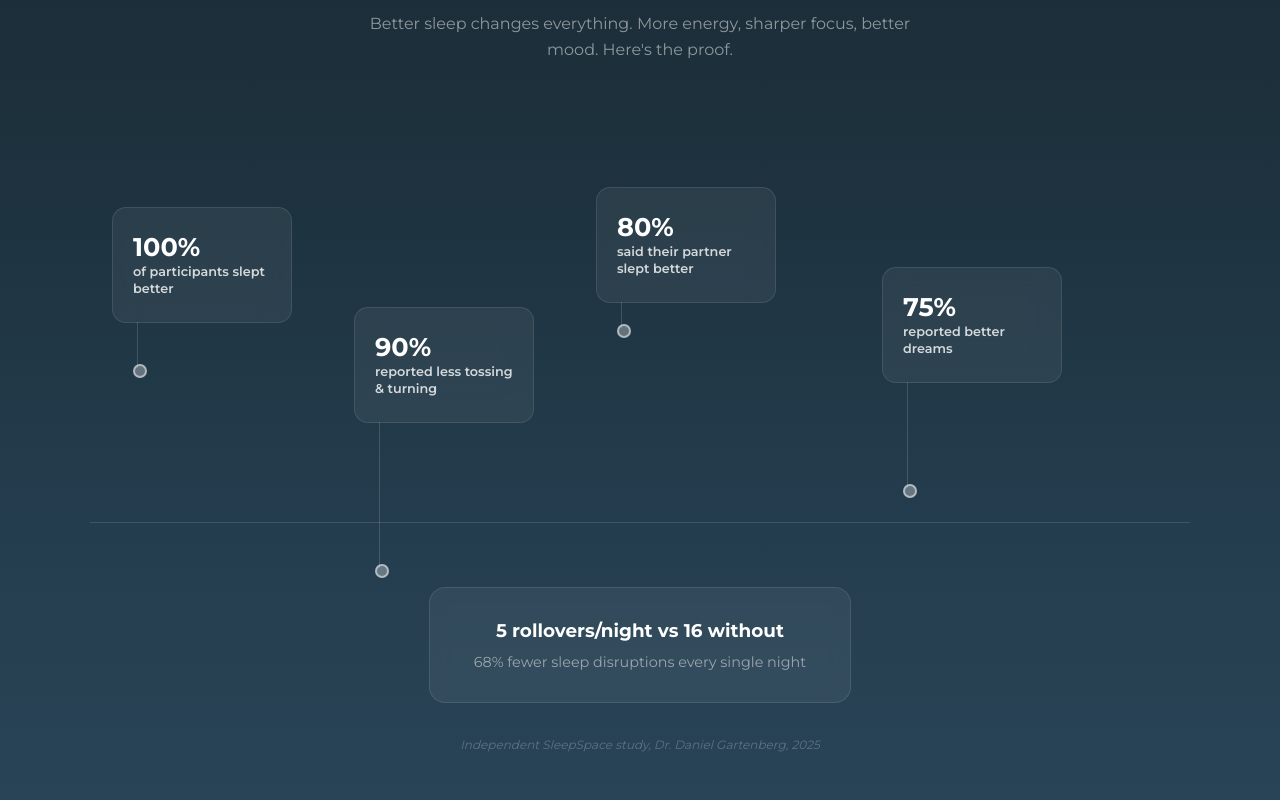
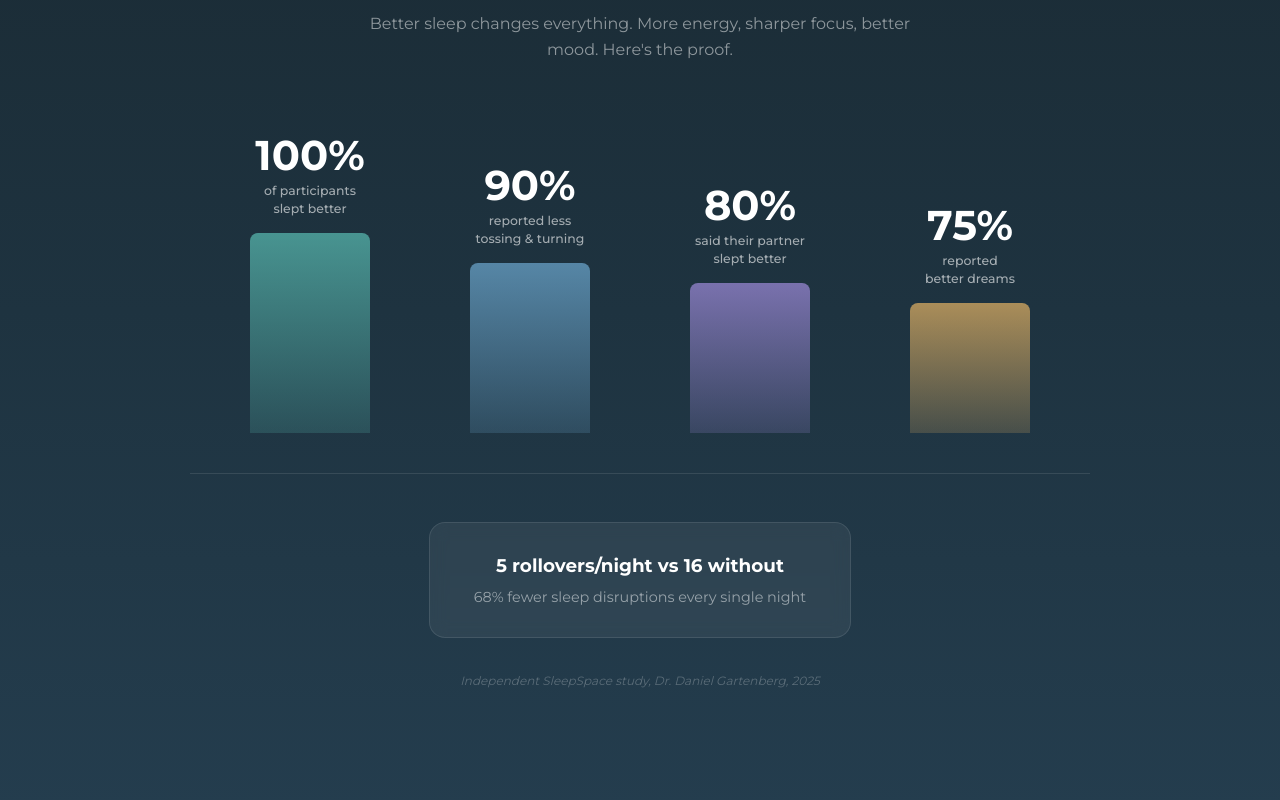
Before and after one commit to perfectlysnug-creator/landing-pages, a plain HTML site: page index.html in a window 1280 px wide. Shown: the part 4680-5480 px from the top of the page. Drawn offline with nearby package versions, Linux system fonts and the light colour scheme.

Commit message:
Clinical: animated bar chart with count-up numbers, bars rise on scroll like Eight Sleep

```diff
--- a/index.html
+++ b/index.html
@@ -926,18 +926,18 @@
             opacity: 0.85;
         }
 
-        /* Clinical Results — Eight Sleep Timeline Style */
+        /* Clinical Results — Animated Bar Chart */
         .clinical-section {
-            padding: 100px 0 60px;
-            background: linear-gradient(180deg, #1a2a33 0%, #1e3340 40%, #243d4e 70%, #2a4558 100%);
+            padding: 100px 0;
+            background: linear-gradient(180deg, #1a2a33 0%, #1e3340 50%, #243d4e 100%);
             position: relative;
             overflow: hidden;
         }
-        @media (min-width: 768px) { .clinical-section { padding: 120px 0 80px; } }
+        @media (min-width: 768px) { .clinical-section { padding: 120px 0; } }
 
         .clinical-header {
             text-align: center;
-            margin-bottom: 80px;
+            margin-bottom: 72px;
         }
 
         .clinical-header h2 {
@@ -955,138 +955,85 @@
             margin: 0 auto;
         }
 
-        .clinical-timeline {
-            position: relative;
-            max-width: 1100px;
+        .chart-container {
+            display: flex;
+            justify-content: center;
+            align-items: flex-end;
+            gap: 24px;
+            max-width: 900px;
             margin: 0 auto;
-            height: 380px;
-            display: none;
+            padding-bottom: 40px;
+            border-bottom: 1px solid rgba(255,255,255,0.1);
+            min-height: 320px;
         }
         @media (min-width: 768px) {
-            .clinical-timeline {
-                display: block;
-            }
-        }
-
-        /* Baseline */
-        .clinical-timeline::after {
-            content: '';
-            position: absolute;
-            bottom: 0;
-            left: 0;
-            right: 0;
-            height: 1px;
-            background: rgba(255,255,255,0.12);
-        }
-
-        .timeline-card {
-            position: absolute;
-            background: rgba(255,255,255,0.06);
-            border: 1px solid rgba(255,255,255,0.1);
-            border-radius: 14px;
-            padding: 24px 20px;
-            backdrop-filter: blur(12px);
-            width: 180px;
-            transition: transform 0.3s ease, background 0.3s ease;
-        }
-
-        .timeline-card:hover {
-            transform: translateY(-6px);
-            background: rgba(255,255,255,0.1);
-        }
-
-        .timeline-card .stat-label {
-            font-size: 0.7rem;
-            font-weight: 600;
-            color: rgba(255,255,255,0.5);
-            text-transform: uppercase;
-            letter-spacing: 0.05em;
-            margin-bottom: 4px;
-        }
-
-        .timeline-card .stat-number {
-            font-size: 1.6rem;
+            .chart-container { gap: 40px; }
+        }
+
+        .chart-bar-group {
+            display: flex;
+            flex-direction: column;
+            align-items: center;
+            flex: 1;
+            max-width: 180px;
+        }
+
+        .chart-stat {
+            text-align: center;
+            margin-bottom: 16px;
+            opacity: 0;
+            transform: translateY(20px);
+            transition: opacity 0.6s ease, transform 0.6s ease;
+        }
+
+        .chart-stat.animate {
+            opacity: 1;
+            transform: translateY(0);
+        }
+
+        .chart-stat .stat-number {
+            font-size: clamp(1.8rem, 4vw, 2.6rem);
             font-weight: 800;
             color: var(--white);
-            line-height: 1.2;
-            margin-bottom: 2px;
-        }
-
-        .timeline-card .stat-desc {
-            font-size: 0.8rem;
-            font-weight: 600;
-            color: rgba(255,255,255,0.8);
-            line-height: 1.3;
-        }
-
-        /* Pin stems */
-        .timeline-card::after {
-            content: '';
-            position: absolute;
-            bottom: -999px;
-            left: 24px;
-            width: 1px;
-            height: 999px;
-            background: rgba(255,255,255,0.15);
-        }
-
-        .timeline-card::before {
-            content: '';
-            position: absolute;
-            left: 20px;
-            width: 10px;
-            height: 10px;
-            border-radius: 50%;
-            background: rgba(255,255,255,0.3);
-            border: 2px solid rgba(255,255,255,0.5);
-        }
-
-        /* Card positions - staggered */
-        .tc-1 { left: 2%; bottom: 200px; }
-        .tc-1::before { bottom: -56px; }
-        .tc-1::after { height: 46px; bottom: -46px; }
-
-        .tc-2 { left: 24%; bottom: 100px; }
-        .tc-2::before { bottom: -156px; }
-        .tc-2::after { height: 146px; bottom: -146px; }
-
-        .tc-3 { left: 46%; bottom: 220px; }
-        .tc-3::before { bottom: -36px; }
-        .tc-3::after { height: 26px; bottom: -26px; }
-
-        .tc-4 { left: 72%; bottom: 140px; }
-        .tc-4::before { bottom: -116px; }
-        .tc-4::after { height: 106px; bottom: -106px; }
-
-        /* Mobile fallback grid */
-        .clinical-grid-mobile {
-            display: grid;
-            grid-template-columns: repeat(2, 1fr);
-            gap: 16px;
-        }
-        @media (min-width: 768px) {
-            .clinical-grid-mobile {
-                display: none;
-            }
-        }
-
-        .clinical-grid-mobile .timeline-card {
+            line-height: 1;
+        }
+
+        .chart-stat .stat-desc {
+            font-size: 0.78rem;
+            color: rgba(255,255,255,0.6);
+            line-height: 1.4;
+            margin-top: 6px;
+            font-weight: 500;
+        }
+
+        .chart-bar-wrapper {
+            width: 100%;
             position: relative;
-            width: auto;
-        }
-        .clinical-grid-mobile .timeline-card::after,
-        .clinical-grid-mobile .timeline-card::before {
-            display: none;
-        }
+            display: flex;
+            justify-content: center;
+        }
+
+        .chart-bar {
+            width: 100%;
+            max-width: 120px;
+            border-radius: 8px 8px 0 0;
+            height: 0;
+            transition: height 1s cubic-bezier(0.22, 0.61, 0.36, 1);
+            position: relative;
+        }
+
+        .chart-bar.animate {
+            /* heights set inline */
+        }
+
+        .chart-bar-1 { background: linear-gradient(180deg, rgba(90, 190, 180, 0.7), rgba(90, 190, 180, 0.2)); }
+        .chart-bar-2 { background: linear-gradient(180deg, rgba(110, 170, 210, 0.7), rgba(110, 170, 210, 0.2)); }
+        .chart-bar-3 { background: linear-gradient(180deg, rgba(160, 140, 220, 0.7), rgba(160, 140, 220, 0.2)); }
+        .chart-bar-4 { background: linear-gradient(180deg, rgba(230, 180, 100, 0.7), rgba(230, 180, 100, 0.2)); }
 
         .clinical-callout {
             margin-top: 48px;
             text-align: center;
-            position: relative;
-            z-index: 1;
-        }
-        @media (min-width: 768px) {
-            .clinical-callout { margin-top: 64px; }
         }
 
         .clinical-callout-box {
@@ -1116,8 +1063,6 @@
             font-style: italic;
             color: rgba(255,255,255,0.25);
             text-align: center;
-            position: relative;
-            z-index: 1;
         }
 
         /* Reviews Section — Card Grid + Categories */
@@ -2265,50 +2210,49 @@
     </section>
 
     <!-- Clinical Results -->
-    <section class="clinical-section">
+    <section class="clinical-section" id="clinical">
         <div class="container">
             <div class="clinical-header fade-in">
                 <h2>Clinically Proven Results</h2>
                 <p>Better sleep changes everything. More energy, sharper focus, better mood. Here's the proof.</p>
             </div>
 
-            <!-- Desktop: Staggered timeline -->
-            <div class="clinical-timeline fade-in">
-                <div class="timeline-card tc-1">
-                    <div class="stat-number">100%</div>
-                    <div class="stat-desc">of participants slept better</div>
-                </div>
-                <div class="timeline-card tc-2">
-                    <div class="stat-number">90%</div>
-                    <div class="stat-desc">reported less tossing & turning</div>
-                </div>
-                <div class="timeline-card tc-3">
-                    <div class="stat-number">80%</div>
-                    <div class="stat-desc">said their partner slept better</div>
-                </div>
-                <div class="timeline-card tc-4">
-                    <div class="stat-number">75%</div>
-                    <div class="stat-desc">reported better dreams</div>
-                </div>
-            </div>
-
-            <!-- Mobile: Grid fallback -->
-            <div class="clinical-grid-mobile fade-in">
-                <div class="timeline-card">
-                    <div class="stat-number">100%</div>
-                    <div class="stat-desc">of participants slept better</div>
-                </div>
-                <div class="timeline-card">
-                    <div class="stat-number">90%</div>
-                    <div class="stat-desc">reported less tossing & turning</div>
-                </div>
-                <div class="timeline-card">
-                    <div class="stat-number">80%</div>
-                    <div class="stat-desc">said their partner slept better</div>
-                </div>
-                <div class="timeline-card">
-                    <div class="stat-number">75%</div>
-                    <div class="stat-desc">reported better dreams</div>
+            <div class="chart-container" id="chart-area">
+                <div class="chart-bar-group">
+                    <div class="chart-stat" data-delay="0">
+                        <div class="stat-number" data-count="100">0%</div>
+                        <div class="stat-desc">of participants<br>slept better</div>
+                    </div>
+                    <div class="chart-bar-wrapper">
+                        <div class="chart-bar chart-bar-1" data-height="200" data-delay="0"></div>
+                    </div>
+                </div>
+                <div class="chart-bar-group">
+                    <div class="chart-stat" data-delay="200">
+                        <div class="stat-number" data-count="90">0%</div>
+                        <div class="stat-desc">reported less<br>tossing & turning</div>
+                    </div>
+                    <div class="chart-bar-wrapper">
+                        <div class="chart-bar chart-bar-2" data-height="170" data-delay="200"></div>
+                    </div>
+                </div>
+                <div class="chart-bar-group">
+                    <div class="chart-stat" data-delay="400">
+                        <div class="stat-number" data-count="80">0%</div>
+                        <div class="stat-desc">said their partner<br>slept better</div>
+                    </div>
+                    <div class="chart-bar-wrapper">
+                        <div class="chart-bar chart-bar-3" data-height="150" data-delay="400"></div>
+                    </div>
+                </div>
+                <div class="chart-bar-group">
+                    <div class="chart-stat" data-delay="600">
+                        <div class="stat-number" data-count="75">0%</div>
+                        <div class="stat-desc">reported<br>better dreams</div>
+                    </div>
+                    <div class="chart-bar-wrapper">
+                        <div class="chart-bar chart-bar-4" data-height="130" data-delay="600"></div>
+                    </div>
                 </div>
             </div>
 
@@ -3023,6 +2967,50 @@
             });
         });
 
+
+        // Clinical chart animation
+        const chartArea = document.getElementById('chart-area');
+        if (chartArea) {
+            let chartAnimated = false;
+            const chartObserver = new IntersectionObserver((entries) => {
+                entries.forEach(entry => {
+                    if (entry.isIntersecting && !chartAnimated) {
+                        chartAnimated = true;
+
+                        // Animate bars rising
+                        document.querySelectorAll('.chart-bar').forEach(bar => {
+                            const h = bar.dataset.height;
+                            const delay = parseInt(bar.dataset.delay) || 0;
+                            setTimeout(() => {
+                                bar.style.height = h + 'px';
+                            }, delay);
+                        });
+
+                        // Animate stat text appearing + count up
+                        document.querySelectorAll('.chart-stat').forEach(stat => {
+                            const delay = parseInt(stat.dataset.delay) || 0;
+                            setTimeout(() => {
+                                stat.classList.add('animate');
+                                const numEl = stat.querySelector('.stat-number');
+                                const target = parseInt(numEl.dataset.count);
+                                let current = 0;
+                                const step = target / 40;
+                                const interval = setInterval(() => {
+                                    current += step;
+                                    if (current >= target) {
+                                        current = target;
+                                        clearInterval(interval);
+                                    }
+                                    numEl.textContent = Math.round(current) + '%';
+                                }, 25);
+                            }, delay + 200);
+                        });
+                    }
+                });
+            }, { threshold: 0.3 });
+            chartObserver.observe(chartArea);
+        }
+
     </script>
 </body>
 </html>
```
